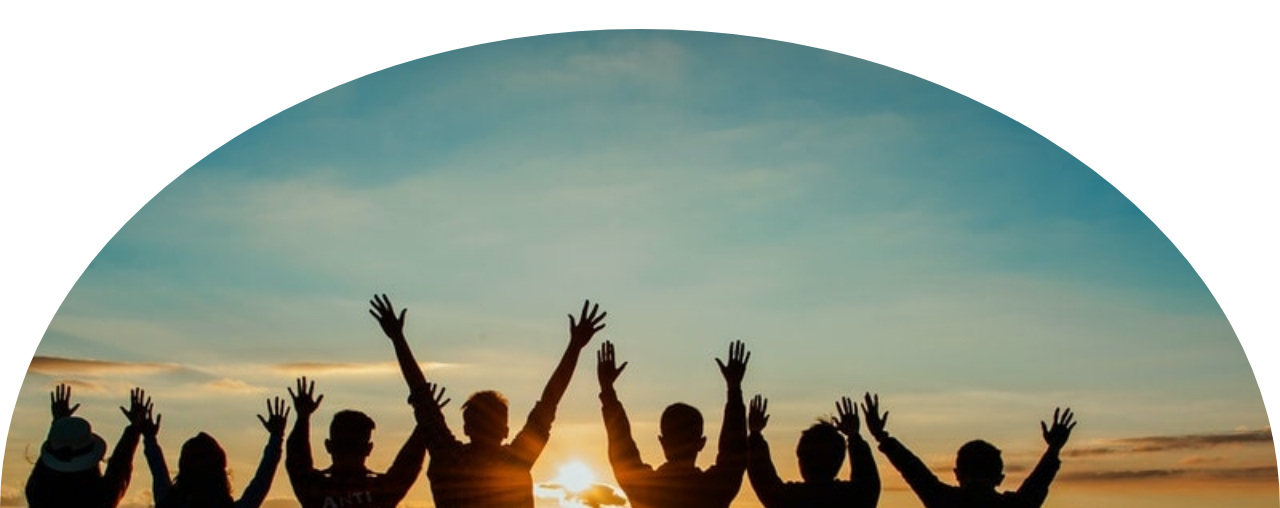
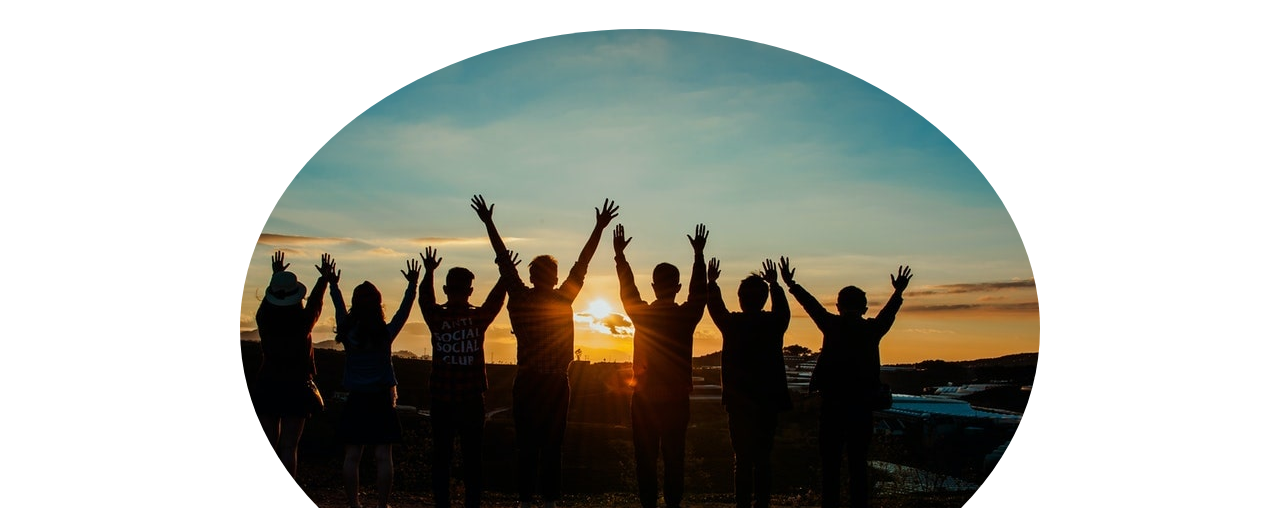
Before and after one commit to fedecarri/proyecto-final, a website: page quienessomos.html in a window 1280 px wide. Shown: the part 201-709 px from the top of the page. Drawn offline with nearby package versions, Linux system fonts and the light colour scheme.

Commit message:
foto somos

```diff
--- a/quienessomos.html
+++ b/quienessomos.html
@@ -48,7 +48,7 @@
       <i class="fab fa-whatsapp"></i>
     </a>
   <h1 class="text-center my-5">Grupo de trabajo </h1>
-  <div class="cont-quienes  text-center "><img class="rounded-circle" style="width: 100%;" src="Imagenes/pexels-min-an-853168-min.jpg" alt="">
+  <div class="cont-quienes  text-center "><img class="rounded-circle" style="max-width: 100%;" src="Imagenes/pexels-min-an-853168-min.jpg" alt="">
   <p class="quienes-somos container my-5" style="border-style: groove;">
     Creemos en el trabajo en equipo. No hay posibilidad de progresar y llegar a un futuro mejor si no hacemos el esfuerzo todos juntos.
     Nos ocupamos de un futuro cada vez más cerca nuestro y por un servicio cada vez más eficiente, que cumpla con las necesidades de todas las personas y las acompañe en el desempeño diario de sus tareas y su vida. Queremos tener un país más conectado, estamos comprometidos con nuestros usuarios. Y para lograr esto se necesita un equipo de trabajo que esté día a día colaborando para el beneficio de toda la comunidad.
```
